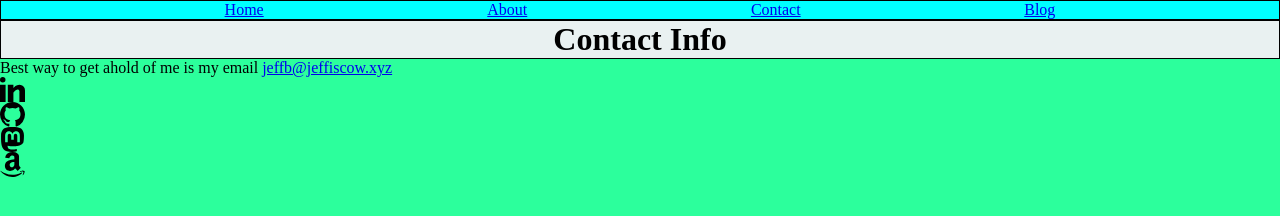
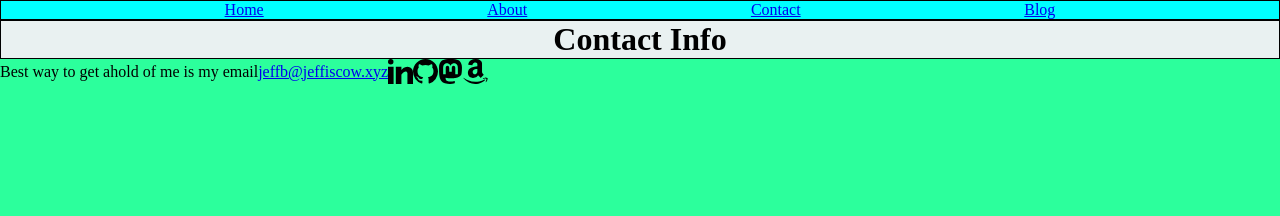
Before and after one commit to jeffiscow2/Jeffiscow-Blog, a plain HTML site: page contact.html in a window 1280 px wide. Drawn offline with Linux system fonts and the light colour scheme.

Commit message:
Refactor CSS for improved structure and styling

```diff
--- a/style.css
+++ b/style.css
@@ -15,8 +15,19 @@ main {
 	gap: 20px;
 }
 
+.contactinfo {
+	display: flex;
+}
+
+.contactinfo > p {
+	display: flex;
+	align-items: center;
+	justify-content: center;
+}
+
 .resizesocial {
-	display: block;
+	display:flex;
+	flex-direction: row;
 	height: 25px;
 	width: 25px;
 }
```
